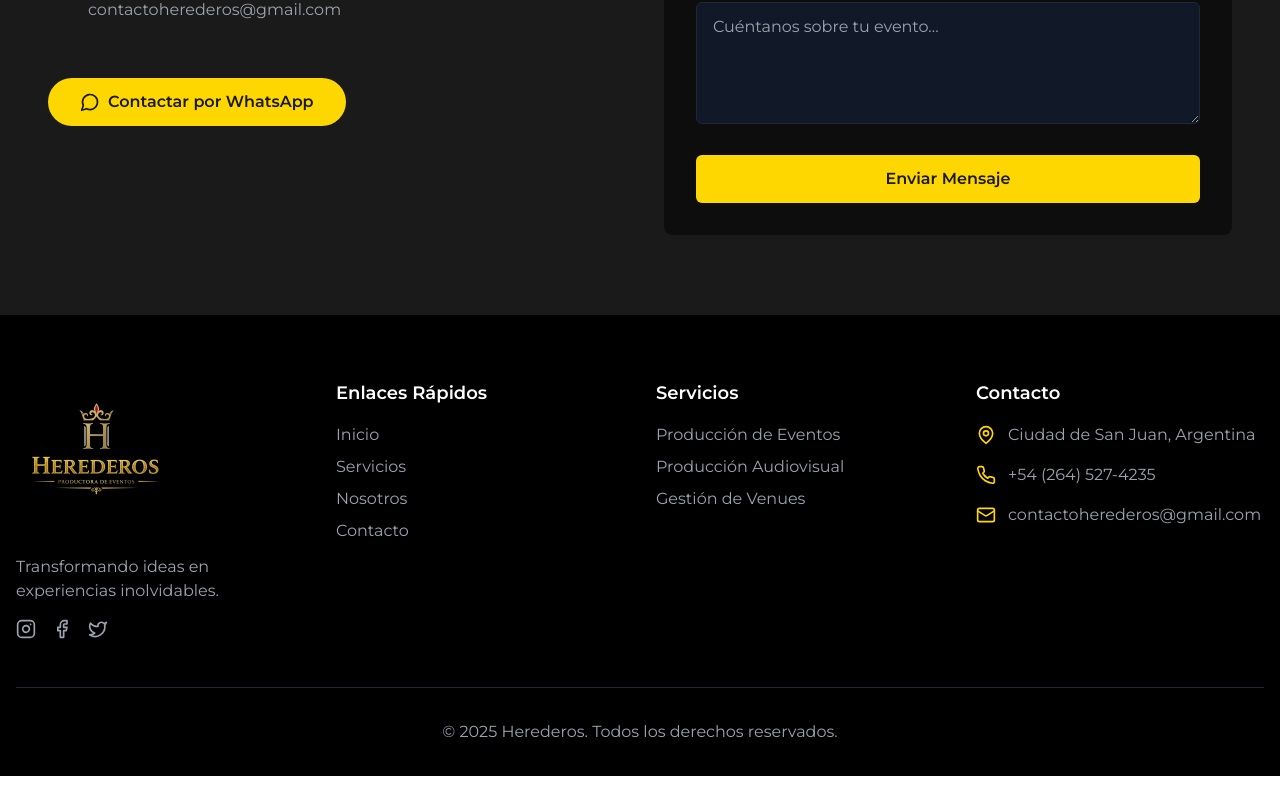
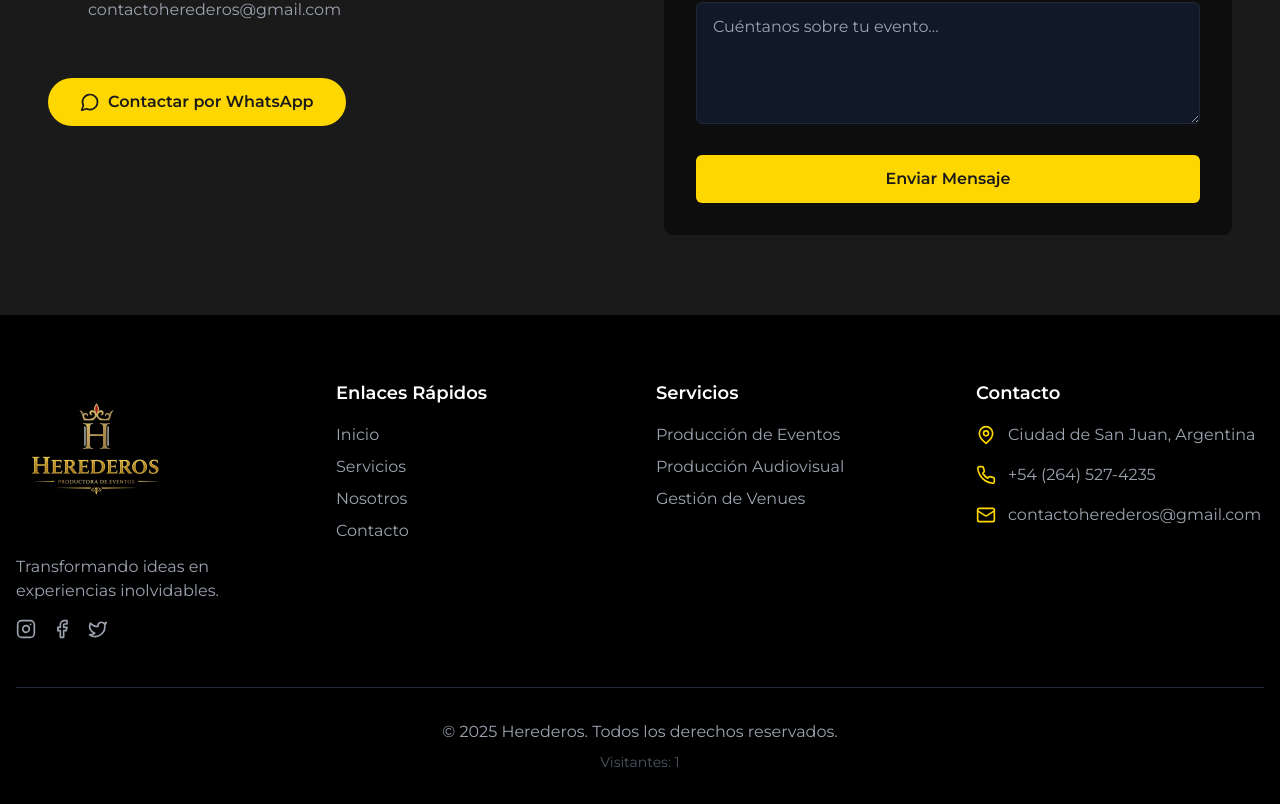
Before and after one commit to invincible-afk/Herederos, a React (Vite) app: page / in a window 1280 px wide. Shown: the part 2919-3723 px from the top of the page. Before the commit the page ends 3695 px from the top, so only its background shows below. Built offline with nearby package versions, Linux system fonts and the light colour scheme.

Commit message:
Update Footer.tsx
Se agrega un contador de visitas

```diff
--- a/src/components/Footer.tsx
+++ b/src/components/Footer.tsx
@@ -1,7 +1,21 @@
-import React from 'react';
+import React, { useState, useEffect } from 'react';
 import { Instagram, Facebook, Twitter, Mail, MapPin, Phone } from 'lucide-react';
 
 const Footer = () => {
+  const [visitorCount, setVisitorCount] = useState(0);
+
+  useEffect(() => {
+    const storedCount = localStorage.getItem('visitorCount');
+    if (!localStorage.getItem('visited')) {
+      const newCount = storedCount ? parseInt(storedCount, 10) + 1 : 1;
+      localStorage.setItem('visitorCount', newCount);
+      localStorage.setItem('visited', 'true'); // Marca como visitado
+      setVisitorCount(newCount);
+    } else {
+      setVisitorCount(storedCount ? parseInt(storedCount, 10) : 1);
+    }
+  }, []);
+
   return (
     <footer className="bg-black pt-16 pb-8">
       <div className="container mx-auto px-4">
@@ -9,7 +23,6 @@ const Footer = () => {
           {/* Brand */}
           <div>
             <div className="flex items-center space-x-3 mb-4">
-              {/* Logo de Herederos */}
               <img
                 src="/img/logo-footer.jpg"
                 alt="Herederos Logo"
@@ -73,9 +86,12 @@ const Footer = () => {
           </div>
         </div>
 
-        <div className="border-t border-gray-800 pt-8">
-          <p className="text-center text-gray-400">
+        <div className="border-t border-gray-800 pt-8 text-center">
+          <p className="text-gray-400">
             © {new Date().getFullYear()} Herederos. Todos los derechos reservados.
+          </p>
+          <p className="text-gray-600 text-sm mt-2">
+            Visitantes: {visitorCount}
           </p>
         </div>
       </div>
```
